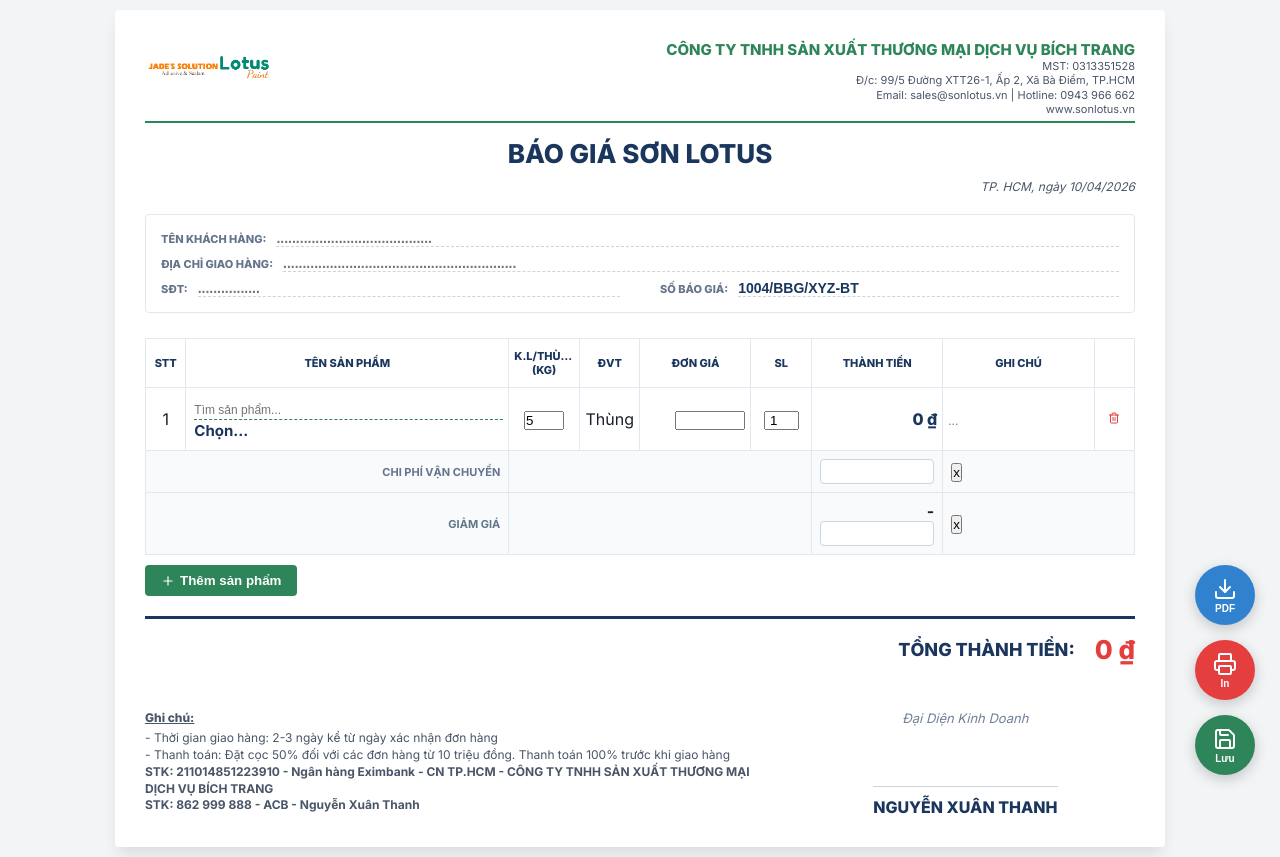
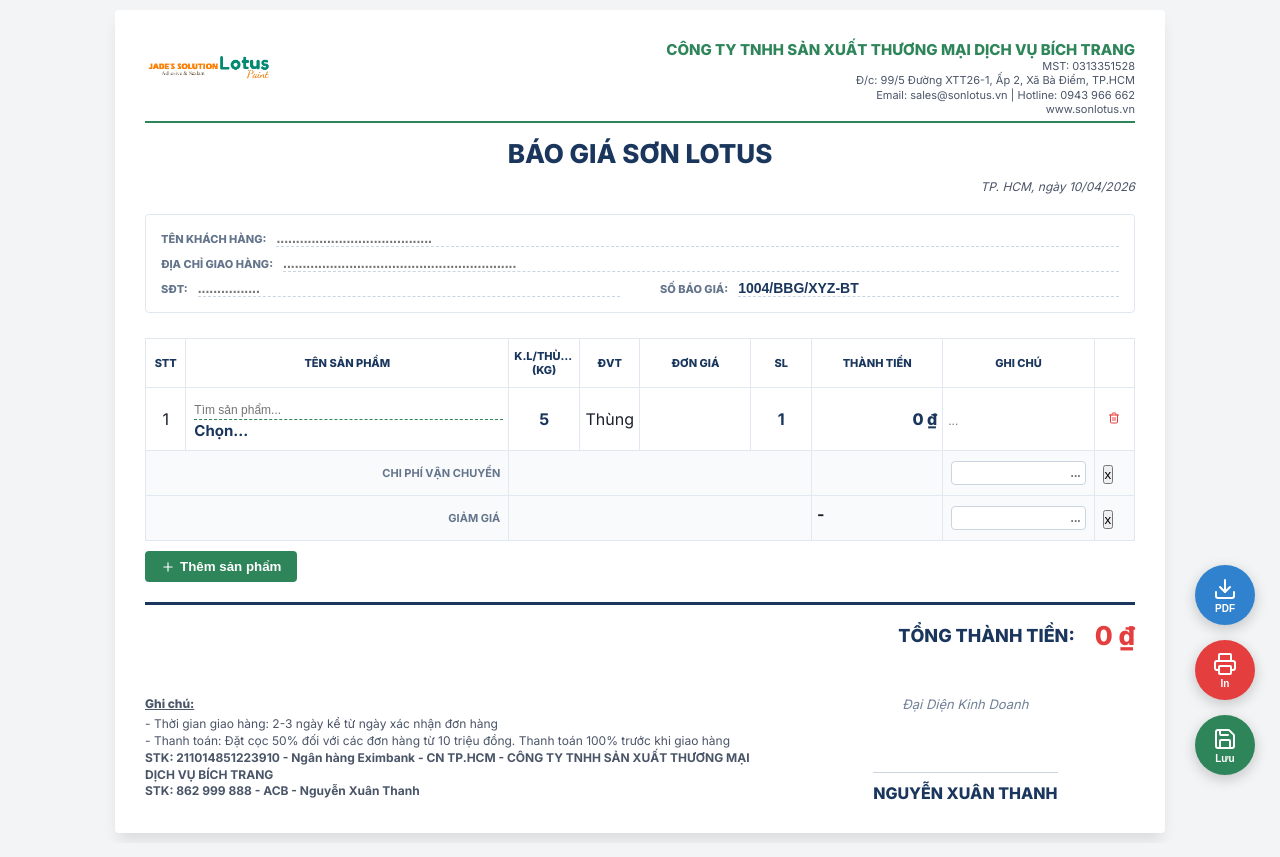
Before and after one commit to aicathanh/app-bao-gia-son, a React (Vite) app: page / in a window 1280 px wide. Built offline with nearby package versions, Linux system fonts and the light colour scheme.

Commit message:
Refine desktop UI: text-only quantity/size, currency labels for custom prices, and added notes for shipping/discount

```diff
--- a/src/components/DesktopApp.jsx
+++ b/src/components/DesktopApp.jsx
@@ -171,21 +171,29 @@
                                         </td>
                                         <td align="center">
                                             {item.productId ? (
-                                                <select value={item.size} onChange={(e) => updateItem(item.id, 'size', e.target.value)}>
+                                                <select className="clean-input" value={item.size} onChange={(e) => updateItem(item.id, 'size', e.target.value)}>
                                                     {Object.keys(selectedProduct.p_prices).map(s => <option key={s} value={s}>{s}</option>)}
                                                 </select>
                                             ) : (
-                                                <input type="text" value={item.size} onChange={(e) => updateItem(item.id, 'size', e.target.value)} style={{width: '40px'}} />
+                                                <input className="clean-input center" type="text" value={item.size} onChange={(e) => updateItem(item.id, 'size', e.target.value)} />
                                             )}
                                         </td>
                                         <td align="center">Thùng</td>
                                         <td align="right">
                                             {item.productId ? formatCurrency(price) : (
-                                                <input type="text" value={item.customPrice || ''} onChange={(e) => updateItem(item.id, 'customPrice', parseInt(e.target.value) || 0)} style={{width: '70px', textAlign: 'right'}} />
+                                                <div style={{ position: 'relative' }}>
+                                                    <input
+                                                        className="clean-input right"
+                                                        type="number"
+                                                        value={item.customPrice || ''}
+                                                        onChange={(e) => updateItem(item.id, 'customPrice', parseInt(e.target.value) || 0)}
+                                                    />
+                                                    {item.customPrice > 0 && <span style={{ fontSize: '12px', fontWeight: 'bold', color: 'var(--primary)', position: 'absolute', right: '-15px', top: '2px' }}>₫</span>}
+                                                </div>
                                             )}
                                         </td>
                                         <td align="center">
-                                            <input type="number" value={item.quantity} onChange={(e) => updateItem(item.id, 'quantity', parseInt(e.target.value) || 0)} style={{width: '35px', textAlign: 'center'}} />
+                                            <input className="clean-input center" type="number" value={item.quantity} onChange={(e) => updateItem(item.id, 'quantity', parseInt(e.target.value) || 0)} />
                                         </td>
                                         <td align="right" className="amount">{formatCurrency(price * item.quantity)}</td>
                                         <td>
@@ -197,21 +205,34 @@
                                     </tr>
                                 )
                             })}
-                            {/* Costs */}
-                            {shipping.visible && (
+                             {/* Costs */}
+                             {shipping.visible && (
                                 <tr className="cost-row">
                                     <td colSpan="2" className="label-cell">CHI PHÍ VẬN CHUYỂN</td>
                                     <td colSpan="4"></td>
-                                    <td align="right"><input type="text" value={shipping.value || ''} onChange={(e) => setShipping({...shipping, value: parseInt(e.target.value) || 0})} /></td>
-                                    <td colSpan="2" className="no-print"><button onClick={() => setShipping({...shipping, visible: false, value: 0})}>x</button></td>
+                                    <td align="right" style={{ position: 'relative' }}>
+                                        <input className="clean-input right" type="number" value={shipping.value || ''} onChange={(e) => setShipping({...shipping, value: parseInt(e.target.value) || 0})} />
+                                        {shipping.value > 0 && <span style={{ fontSize: '13px', fontWeight: 'bold', position: 'absolute', right: '5px', top: '8px' }}>₫</span>}
+                                    </td>
+                                    <td>
+                                        <input type="text" className="note-input" value={shipping.note} onChange={(e) => setShipping({...shipping, note: e.target.value})} placeholder="..." />
+                                    </td>
+                                    <td colSpan="1" className="no-print"><button onClick={() => setShipping({...shipping, visible: false, value: 0})}>x</button></td>
                                 </tr>
                             )}
                             {discount.visible && (
                                 <tr className="cost-row discount">
                                     <td colSpan="2" className="label-cell">GIẢM GIÁ</td>
                                     <td colSpan="4"></td>
-                                    <td align="right"><span>-</span><input type="text" value={discount.value || ''} onChange={(e) => setDiscount({...discount, value: parseInt(e.target.value) || 0})} /></td>
-                                    <td colSpan="2" className="no-print"><button onClick={() => setDiscount({...discount, visible: false, value: 0})}>x</button></td>
+                                    <td align="right" style={{ position: 'relative' }}>
+                                        <span style={{ position: 'absolute', left: '5px', top: '8px' }}>-</span>
+                                        <input className="clean-input right" type="number" value={discount.value || ''} onChange={(e) => setDiscount({...discount, value: parseInt(e.target.value) || 0})} />
+                                        {discount.value > 0 && <span style={{ fontSize: '13px', fontWeight: 'bold', position: 'absolute', right: '5px', top: '8px' }}>₫</span>}
+                                    </td>
+                                    <td>
+                                        <input type="text" className="note-input" value={discount.note} onChange={(e) => setDiscount({...discount, note: e.target.value})} placeholder="..." />
+                                    </td>
+                                    <td colSpan="1" className="no-print"><button onClick={() => setDiscount({...discount, visible: false, value: 0})}>x</button></td>
                                 </tr>
                             )}
                         </tbody>
--- a/src/styles/index.css
+++ b/src/styles/index.css
@@ -112,6 +112,30 @@
 .col-note { width: 150px; }
 .col-action { width: 40px; }
 
+.clean-input {
+  width: 100%;
+  border: none !important;
+  background: transparent !important;
+  outline: none !important;
+  font-family: inherit;
+  font-size: inherit;
+  font-weight: 700;
+  color: var(--primary);
+  padding: 4px;
+}
+.clean-input.center { text-align: center; }
+.clean-input.right { text-align: right; padding-right: 15px; }
+
+/* Remove arrow from number input */
+input::-webkit-outer-spin-button,
+input::-webkit-inner-spin-button {
+  -webkit-appearance: none;
+  margin: 0;
+}
+input[type=number] {
+  -moz-appearance: textfield;
+}
+
 .product-cell {
   text-align: left !important;
   padding-left: 8px !important;
```
